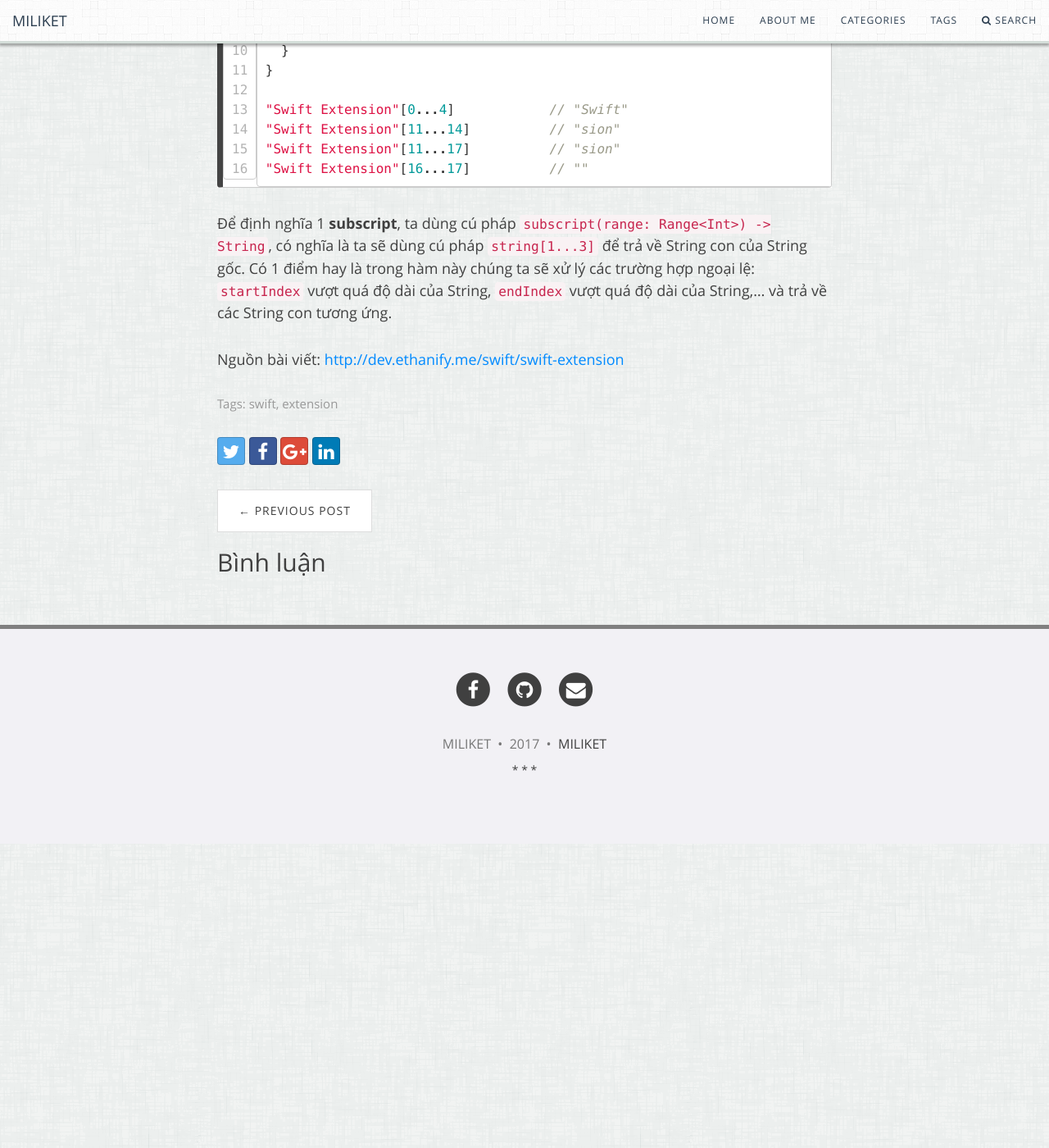
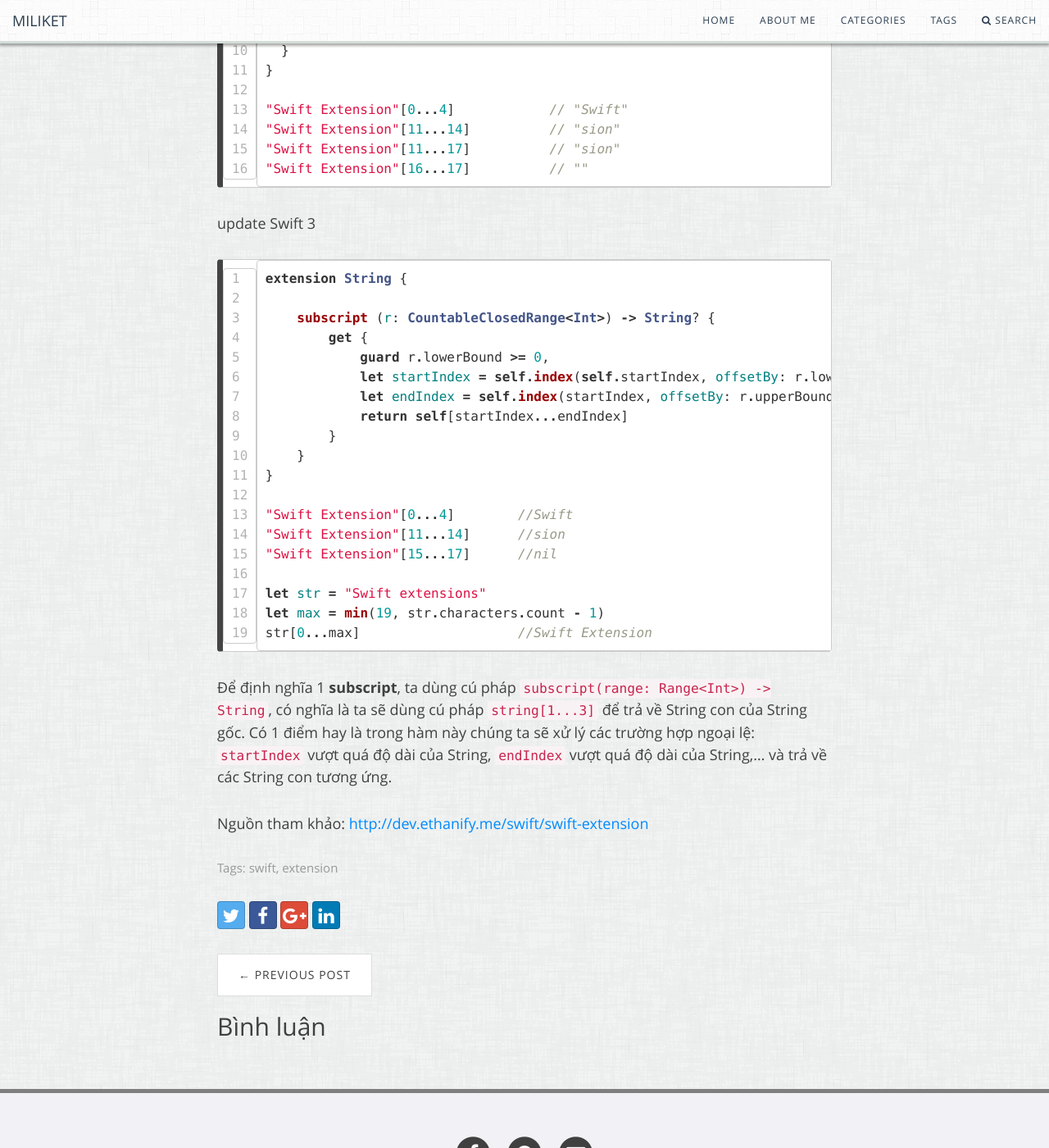
Before and after one commit to docbohanh/docbohanh.github.io, a Jekyll site: the page built from _posts/swift/2016-11-12-Swift-Extension.md, in a window 1280 px wide and 1400 px high, scrolled down 2810 px. Shown: the whole window at 82% size. Built offline with Jekyll 4.4.1, drawn with Linux system fonts in a browser that asks for light colours; comment, search, counter and statistics services are not loaded; before the commit the page ends 3839 px from its top, so only the background shows below that; some of the changed text lies outside the part shown.

Commit message:
Edit post

````diff
--- a/_posts/swift/2016-11-12-Swift-Extension.md
+++ b/_posts/swift/2016-11-12-Swift-Extension.md
@@ -112,6 +112,30 @@ extension String {
 "Swift Extension"[16...17]          // ""
 ```
 
+update Swift 3
+
+```swift
+extension String {
+
+    subscript (r: CountableClosedRange<Int>) -> String? {
+        get {
+            guard r.lowerBound >= 0,
+            let startIndex = self.index(self.startIndex, offsetBy: r.lowerBound, limitedBy: self.endIndex),
+            let endIndex = self.index(startIndex, offsetBy: r.upperBound - r.lowerBound, limitedBy: self.endIndex) else { return nil }
+            return self[startIndex...endIndex]
+        }
+    }
+}
+
+"Swift Extension"[0...4]        //Swift
+"Swift Extension"[11...14]      //sion
+"Swift Extension"[15...17]      //nil
+
+let str = "Swift extensions"
+let max = min(19, str.characters.count - 1)
+str[0...max]                    //Swift Extension
+```
+
 Để định nghĩa 1 **subscript**, ta dùng cú pháp `subscript(range: Range<Int>) -> String`, có nghĩa là ta sẽ dùng cú pháp `string[1...3]` để trả về String con của String gốc. Có 1 điểm hay là trong hàm này chúng ta sẽ xử lý các trường hợp ngoại lệ: `startIndex` vượt quá độ dài của String, `endIndex` vượt quá độ dài của String,... và trả về các String con tương ứng.
 
-Nguồn bài viết: [http://dev.ethanify.me/swift/swift-extension](http://dev.ethanify.me/swift/swift-extension)
+Nguồn tham khảo: [http://dev.ethanify.me/swift/swift-extension](http://dev.ethanify.me/swift/swift-extension)
````
